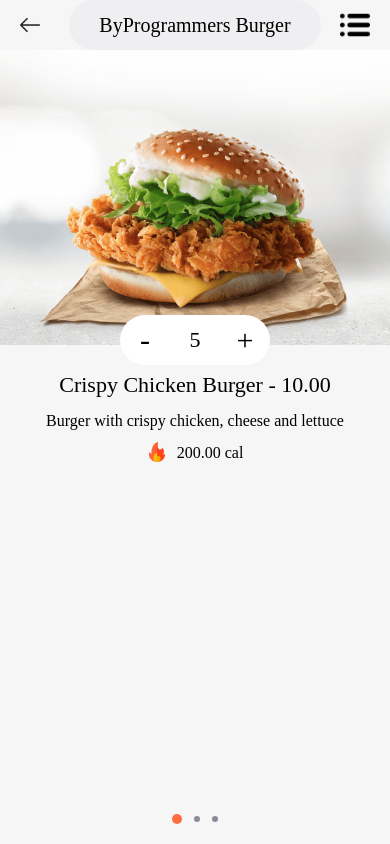
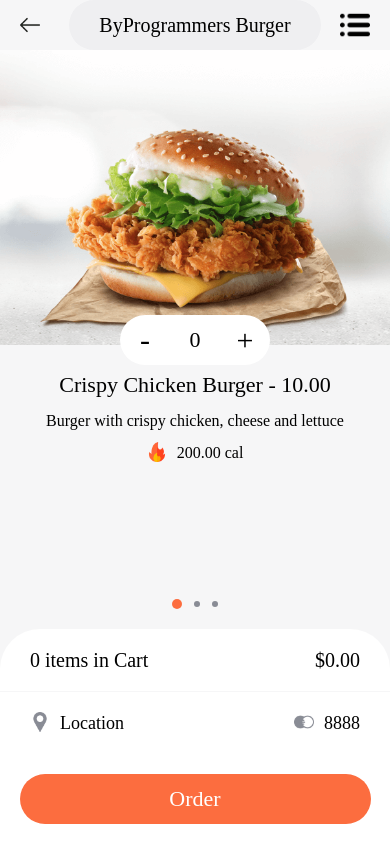
Before and after one commit to Edwsilva/ifood, a React Native app: screen /Home in a window 390 px wide. Both pictures are taken after a click on the element 195 px from the left and 450 px from the top of the page. Built offline with nearby package versions, Linux system fonts and the light colour scheme.

Commit message:
Finalização da tela de pedidos com quantidade de items e soma dos produtos

```diff
--- a/package.json
+++ b/package.json
@@ -17,6 +17,7 @@
     "react-native": "0.69.1",
     "react-native-gesture-handler": "^2.5.0",
     "react-native-iphone-x-helper": "^1.3.1",
+    "react-native-maps": "^1.0.0",
     "react-native-safe-area-context": "^4.3.1",
     "react-native-screens": "^3.14.1",
     "react-native-svg": "^12.3.0"
--- a/screens/OrderDelivery.js
+++ b/screens/OrderDelivery.js
@@ -1,4 +1,6 @@
 /* eslint-disable prettier/prettier */
+//AIzaSyAEIHeBKFUG7e1pFI-hp9ZBSMymkMyJcP0 API KEY
+
 import React from 'react';
 import {View, Text, Image, TouchableOpacity} from 'react-native';
 //import MapView, {PROVIDER_GOOGLE, Marker} from 'react-native-maps';
--- a/screens/Restaurant.js
+++ b/screens/Restaurant.js
@@ -28,6 +28,66 @@ const Restaurant = ({route, navigation}) => {
     setCurrentLocation(currentLocation);
   });
 
+  function editOrder(action, menuId, price) {
+    console.log('ORDER ITEMS');
+    console.log(orderItems);
+    let orderList = orderItems.slice();
+    console.log('ORDERLIST');
+    console.log(orderList);
+    let item = orderList.filter(a => a.menuId === menuId);
+    console.log('ITEM');
+    console.log(item);
+    if (action === '+') {
+      if (item.length > 0) {
+        let newQty = item[0].qty + 1;
+        item[0].qty = newQty;
+        item[0].total = item[0].qty * price;
+      } else {
+        console.log('NO ELSE');
+        const newItem = {
+          menuId: menuId,
+          qty: 1,
+          price: price,
+          total: price,
+        };
+        orderList.push(newItem);
+      }
+
+      setOrderItems(orderList);
+    } else {
+      if (item.length > 0) {
+        if (item[0]?.qty > 0) {
+          let newQty = item[0].qty - 1;
+          item[0].qty = newQty;
+          item[0].total = newQty * price;
+        }
+      }
+
+      setOrderItems(orderList);
+    }
+  }
+
+  function getOrderQty(menuId) {
+    let orderItem = orderItems.filter(a => a.menuId === menuId);
+    console.log(orderItem);
+    if (orderItem.length > 0) {
+      return orderItem[0].qty;
+    }
+
+    return 0;
+  }
+
+  function getBasketItemCount() {
+    let itemCount = orderItems.reduce((a, b) => a + (b.qty || 0), 0);
+
+    return itemCount;
+  }
+
+  function sumOrder() {
+    let total = orderItems.reduce((a, b) => a + (b.total || 0), 0);
+
+    return total.toFixed(2);
+  }
   function renderHeader() {
     return (
       <View style={{flexDirection: 'row'}}>
@@ -143,7 +203,7 @@ const Restaurant = ({route, navigation}) => {
                     alignItems: 'center',
                     justifyContent: 'center',
                   }}>
-                  <Text style={{...FONTS.h2}}>5</Text>
+                  <Text style={{...FONTS.h2}}>{getOrderQty(item.menuId)}</Text>
                 </View>
                 <TouchableOpacity
                   style={{
@@ -254,16 +314,17 @@ const Restaurant = ({route, navigation}) => {
     );
   }
   function renderOrder() {
+    // console.log(FONTS.body1);
     return (
       <View>
         {renderDots()}
         <View
           style={{
-            backgroundColor: 'COLORS.white',
+            backgroundColor: COLORS.white,
             borderTopLeftRadius: 40,
             borderTopRightRadius: 40,
-          }}></View>
-        {/* <View
+          }}>
+          <View
             style={{
               flexDirection: 'row',
               justifyContent: 'space-between',
@@ -285,6 +346,7 @@ const Restaurant = ({route, navigation}) => {
               paddingVertical: SIZES.padding * 2,
               paddingHorizontal: SIZES.padding * 3,
             }}>
+            {/* Location icon */}
             <View style={{flexDirection: 'row'}}>
               <Image
                 source={icons.pin}
@@ -298,9 +360,8 @@ const Restaurant = ({route, navigation}) => {
               <Text style={{marginLeft: SIZES.padding, ...FONTS.h4}}>
                 Location
               </Text>
-            </View> */}
-
-        {/* <View style={{flexDirection: 'row'}}>
+            </View>
+            <View style={{flexDirection: 'row'}}>
               <Image
                 source={icons.master_card}
                 resizeMode="contain"
@@ -312,10 +373,10 @@ const Restaurant = ({route, navigation}) => {
               />
               <Text style={{marginLeft: SIZES.padding, ...FONTS.h4}}>8888</Text>
             </View>
-          </View> */}
+          </View>
 
-        {/* Order Button */}
-        {/* <View
+          {/* Order Button  */}
+          <View
             style={{
               padding: SIZES.padding * 2,
               alignItems: 'center',
@@ -329,18 +390,13 @@ const Restaurant = ({route, navigation}) => {
                 alignItems: 'center',
                 borderRadius: SIZES.radius,
               }}
-              onPress={() =>
-                navigation.navigate('OrderDelivery', {
-                  restaurant: restaurant,
-                  currentLocation: currentLocation,
-                })
-              }>
+              onPress={() => navigation.navigate('OrderDelivery')}>
               <Text style={{color: COLORS.white, ...FONTS.h2}}>Order</Text>
             </TouchableOpacity>
-          </View> */}
-        {/* </View> */}
+          </View>
+        </View>
 
-        {/* {isIphoneX() && (
+        {isIphoneX() && (
           <View
             style={{
               position: 'absolute',
@@ -350,7 +406,7 @@ const Restaurant = ({route, navigation}) => {
               height: 34,
               backgroundColor: COLORS.white,
             }}></View>
-        )} */}
+        )}
       </View>
     );
   }
```
Also changed, not shown: 1 other file (tests, documents, lock files or other folders).
